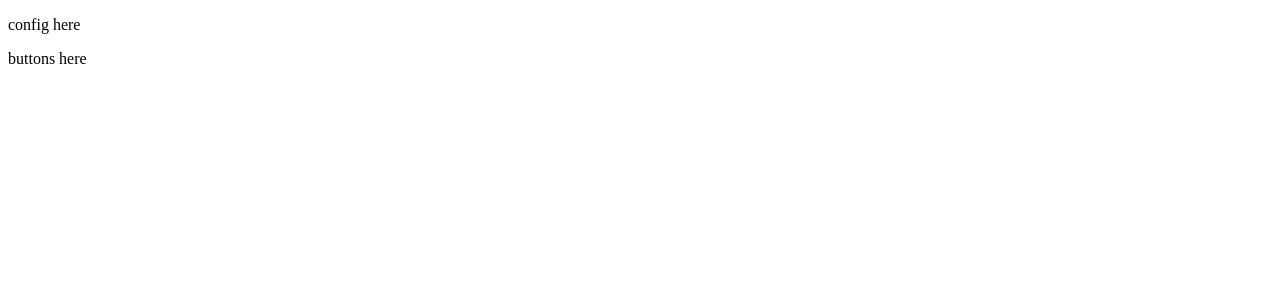
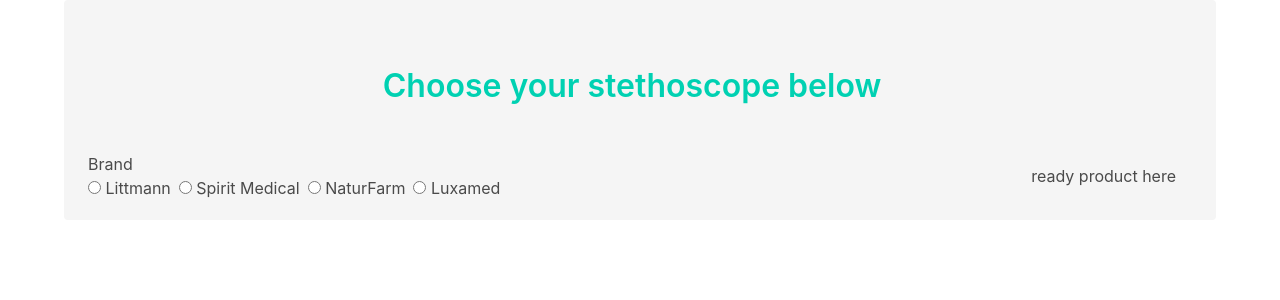
Before and after one commit to Sonickers/stethoscope-configurator-vue, a Vue app: page / in a window 1280 px wide. Shown: the top 300 px of the page. Built offline with nearby package versions, Linux system fonts and the light colour scheme.

Commit message:
Add forms components

```diff
--- a/src/components/buttons.vue
+++ /dev/null
@@ -1,3 +0,0 @@
-<template>
-    <div>buttons here</div>
-</template>
--- a/src/components/configurator.vue
+++ b/src/components/configurator.vue
@@ -1,16 +1,32 @@
 <template>
-    <div>
-        <p>config here</p>
-        <buttons/>
+    <div class="container">
+        <div class="notification">
+            <header-title/>
+            <nav class="level">
+                <div class="level-left">
+                    <div class="level-item">
+                        <forms/>
+                    </div>
+                </div>
+
+                <div class="level-right">
+                    <result-product/>
+                </div>
+            </nav>
+        </div>
     </div>
 </template>
 
 <script>
-import buttons from './buttons'
+import headerTitle from './header-title'
+import forms from './forms'
+import resultProduct from './result-product'
 
 export default {
     components: {
-    buttons
+        headerTitle,
+        forms,
+        resultProduct
   }
 }
 </script>
--- /dev/null
+++ b/src/components/forms.vue
@@ -0,0 +1,23 @@
+<template>
+    <div>
+        <h2>Brand</h2>
+        <div class="control">
+            <label class="radio">
+                <input type="radio" name="brand">
+                Littmann
+            </label>
+            <label class="radio">
+                <input type="radio" name="brand">
+                Spirit Medical
+            </label>
+            <label class="radio">
+                <input type="radio" name="brand">
+                NaturFarm
+            </label>
+            <label class="radio">
+                <input type="radio" name="brand">
+                Luxamed
+            </label>
+        </div>
+    </div>
+</template>
--- /dev/null
+++ b/src/components/header-title.vue
@@ -0,0 +1,11 @@
+<template>
+    <section class="hero">
+        <div class="hero-body">
+            <div class="container">
+                <h1 class="title has-text-primary has-text-centered">
+                    Choose your stethoscope below
+                </h1>
+            </div>
+        </div>
+    </section>
+</template>
--- /dev/null
+++ b/src/components/result-product.vue
@@ -0,0 +1,3 @@
+<template>
+    <div>ready product here</div>
+</template>
--- a/src/main.js
+++ b/src/main.js
@@ -1,5 +1,6 @@
 import Vue from 'vue'
 import App from './App.vue'
+import 'bulma/css/bulma.css'
 
 Vue.config.productionTip = false
 
```
Also changed, not shown: src/components/forms/brand.vue (added), src/components/forms/color.vue (added), src/components/forms/model.vue (added), src/components/forms/personalization.vue (added).
